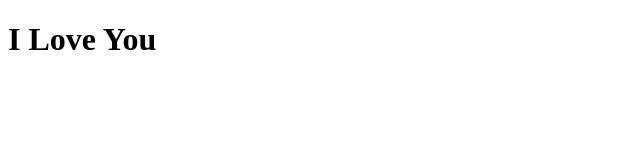
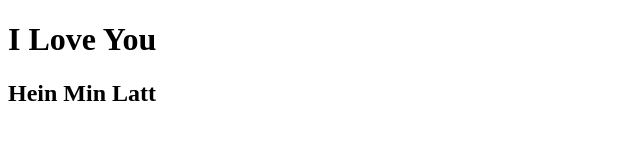
Before and after one commit to heinminlatt-developer/Login, a plain HTML site: page min.html in a window 1280 px wide. Shown: the whole page, without its empty margins (0-640 px from the left). Drawn offline with Linux system fonts and the light colour scheme.

Commit message:
third commit

```diff
--- a/min.html
+++ b/min.html
@@ -7,5 +7,6 @@
 </head>
 <body>
     <h1>I Love You</h1>
+    <h2>Hein Min Latt</h2>
 </body>
 </html>
```
